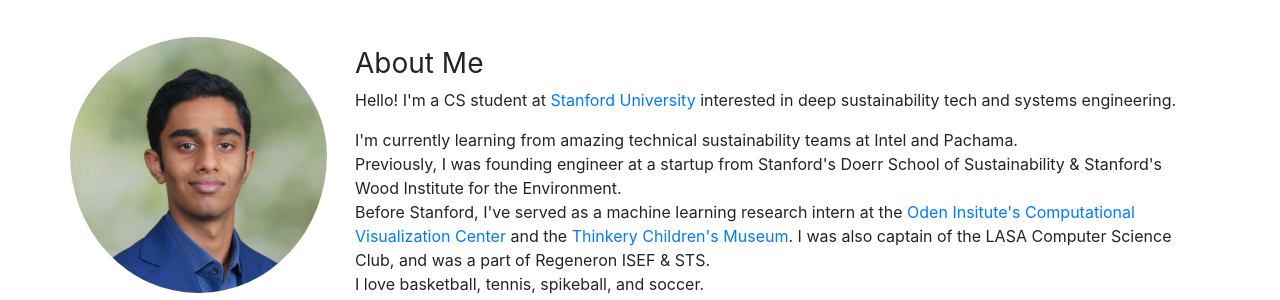
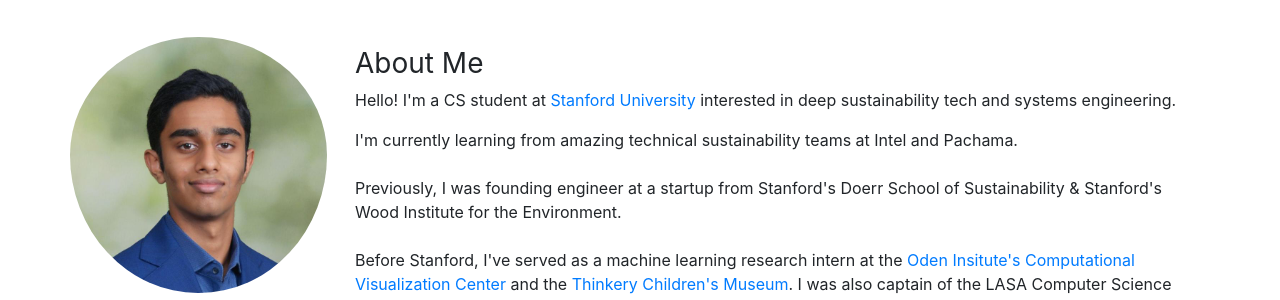
Before and after one commit to Nathan575/nathan575.github.io, a plain HTML site: page index.html in a window 1280 px wide. Shown: the part 231-531 px from the top of the page. Drawn offline with nearby package versions, Linux system fonts and the light colour scheme; some icons are missing.

Commit message:
Update index.html

```diff
--- a/index.html
+++ b/index.html
@@ -44,12 +44,12 @@
 
      <p>
 
-      I'm currently learning from amazing technical sustainability teams at Intel and Pachama. <br>
+      I'm currently learning from amazing technical sustainability teams at Intel and Pachama. <br><br>
 
-      Previously, I was founding engineer at a startup from Stanford's Doerr School of Sustainability & Stanford's Wood Institute for the Environment. <br>
+      Previously, I was founding engineer at a startup from Stanford's Doerr School of Sustainability & Stanford's Wood Institute for the Environment. <br><br>
 
       Before Stanford, I've served as a machine learning research intern at the <a href="https://oden.utexas.edu/" target="blank">Oden Insitute's Computational Visualization Center</a> and the <a href="https://thinkeryaustin.org/" target="blank">Thinkery Children's Museum</a>.
-      I was also captain of the LASA Computer Science Club, and was a part of Regeneron ISEF & STS. <br>
+      I was also captain of the LASA Computer Science Club, and was a part of Regeneron ISEF & STS. <br><br>
 
       I love basketball, tennis, spikeball, and soccer.
 
```
